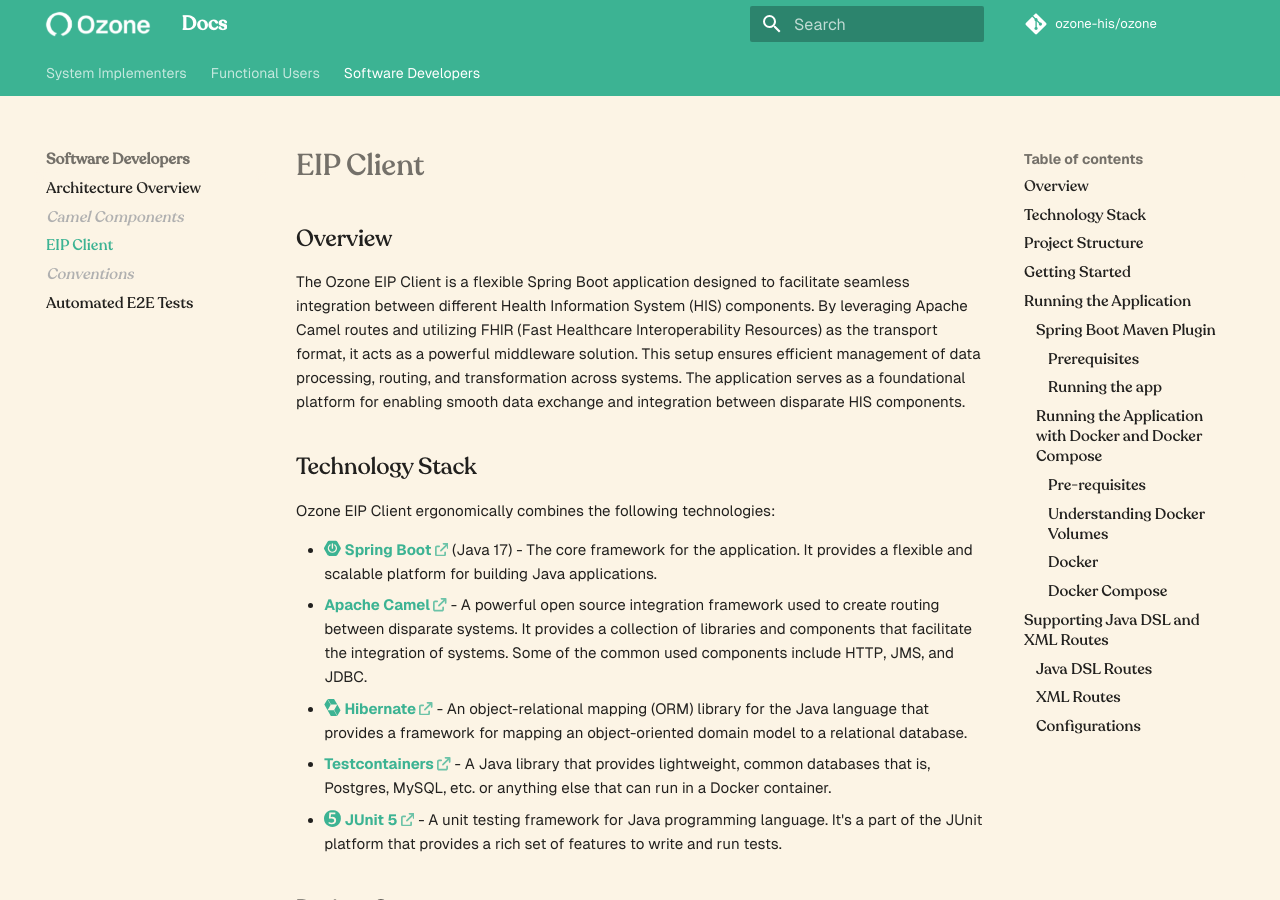
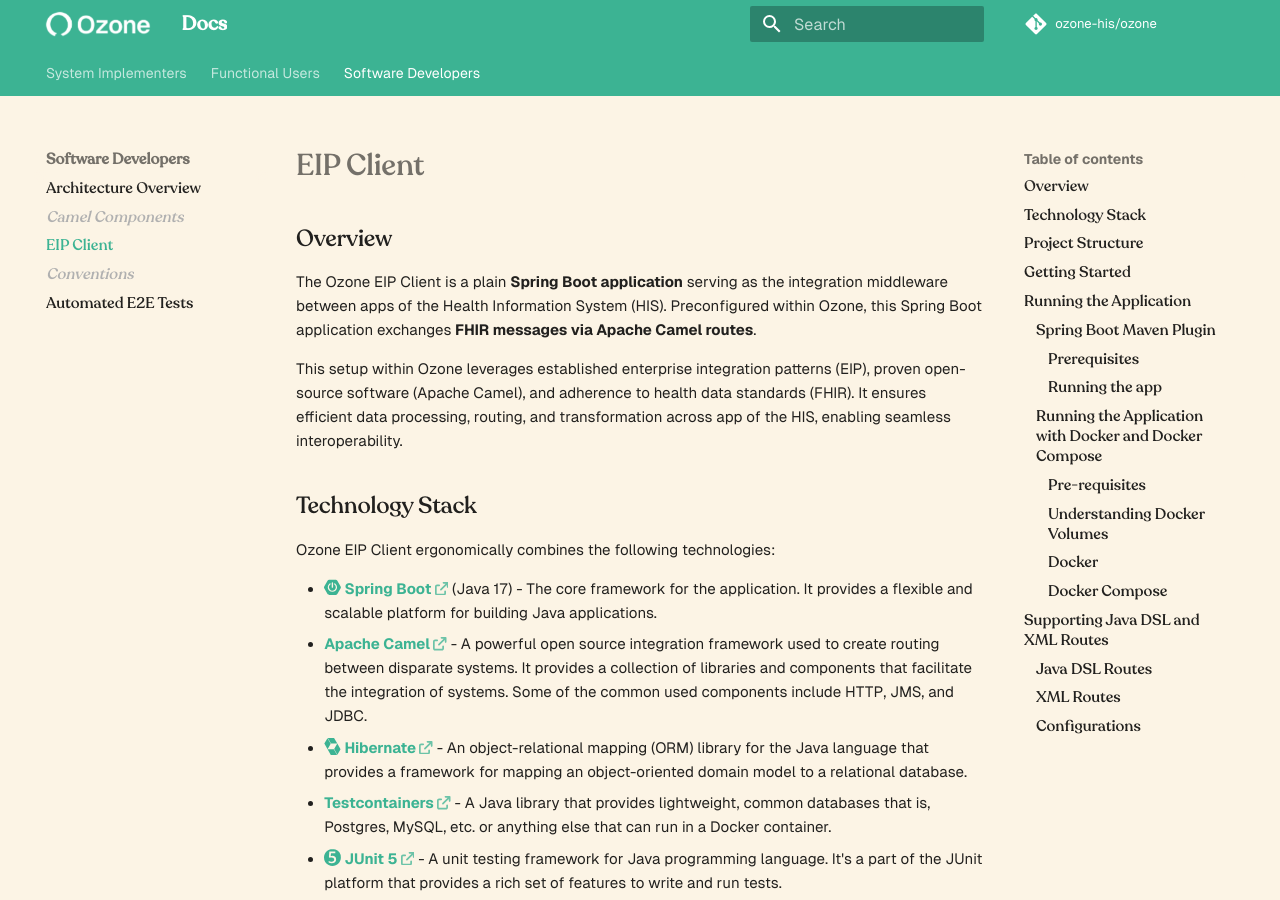
Before and after one commit to ozone-his/ozone-docs, an MkDocs documentation site: the page built from docs/devs/eip-client.md, in a window 1280 px wide and 900 px high. Built offline with MkDocs 1.6.1 and Material for MkDocs 9.7.7, drawn with Linux system fonts in a browser that asks for light colours; comment, search, counter and statistics services are not loaded.

Commit message:
OZ-361: Filling EIP Client page in dev docs.

```diff
--- a/docs/devs/eip-client.md
+++ b/docs/devs/eip-client.md
@@ -2,7 +2,9 @@
 
 ## Overview
 
-The Ozone EIP Client is a flexible Spring Boot application designed to facilitate seamless integration between different Health Information System (HIS) components. By leveraging Apache Camel routes and utilizing FHIR (Fast Healthcare Interoperability Resources) as the transport format, it acts as a powerful middleware solution. This setup ensures efficient management of data processing, routing, and transformation across systems. The application serves as a foundational platform for enabling smooth data exchange and integration between disparate HIS components.
+The Ozone EIP Client is a plain **Spring Boot application** serving as the integration middleware between apps of the Health Information System (HIS). Preconfigured within Ozone, this Spring Boot application exchanges **FHIR messages via Apache Camel routes**.
+
+This setup within Ozone leverages established enterprise integration patterns (EIP), proven open-source software (Apache Camel), and adherence to health data standards (FHIR). It ensures efficient data processing, routing, and transformation across app of the HIS, enabling seamless interoperability.
 
 ## Technology Stack
 
```
